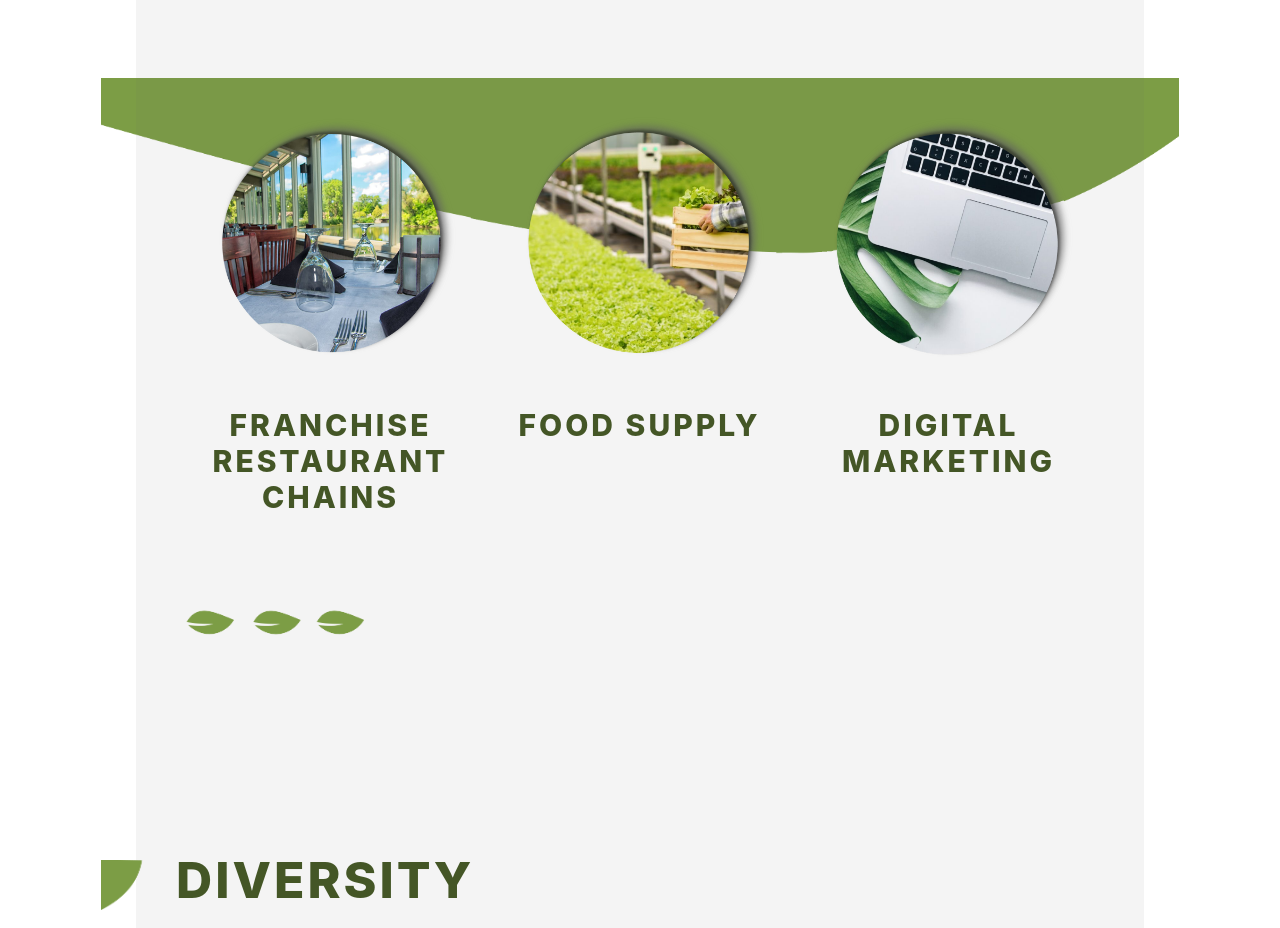
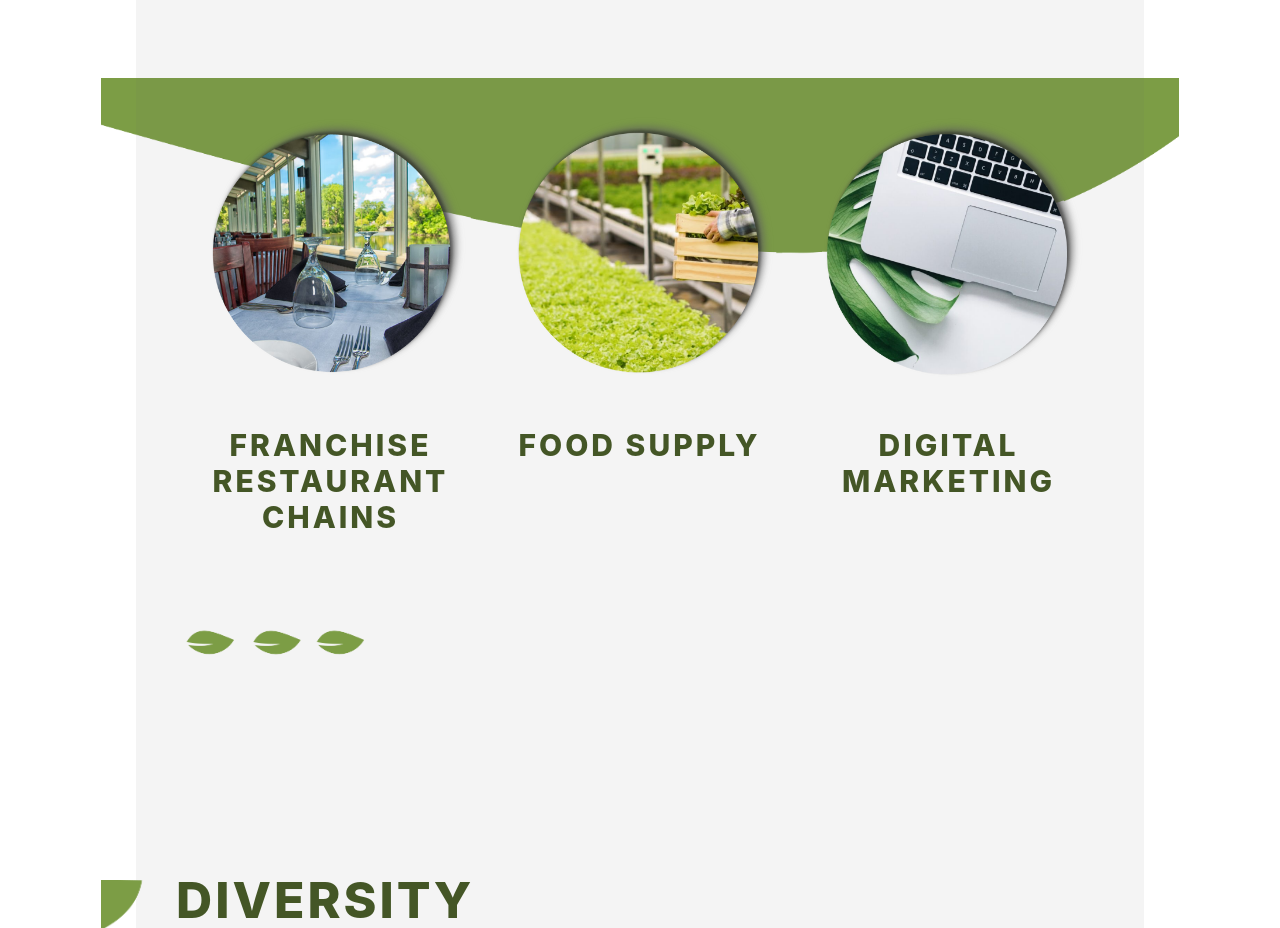
Before and after one commit to vanguard88728/prom, a React (Create React App) app: page / in a window 1280 px wide. Shown: the part 3383-4311 px from the top of the page. Built offline with nearby package versions, Linux system fonts and the light colour scheme.

Commit message:
Update ImageCard component

```diff
--- a/src/App.css
+++ b/src/App.css
@@ -15,3 +15,7 @@
 .text-secondary {
   color: #7C9D45;
 }
+
+.text-center {
+  text-align: center;
+}
--- a/src/components/ImageCard/ImageCard.css
+++ b/src/components/ImageCard/ImageCard.css
@@ -11,7 +11,6 @@
 .background-image {
     position: absolute;
     top: 0;
-    bottom: 0;
     left: -75px;
     right: -75px;
     z-index: -1;
@@ -21,12 +20,17 @@
     max-width: 100%;
 }
 
+.background-image.bottom {
+    top: auto;
+    bottom: 0;
+}
+
 .card-item-container {
     width: 33.3%;
     text-align: center;
     display: flex;
     flex-direction: column;
-    padding: 0 20px;
+    padding: 0 10px;
     box-sizing: border-box;
 }
 
@@ -53,5 +57,6 @@
 }
 
 .card-item-subtitle {
-
+    font-size: 30px;
+    text-transform: uppercase;
 }
--- a/src/components/ImageCard/ImageCard.js
+++ b/src/components/ImageCard/ImageCard.js
@@ -5,7 +5,7 @@ import BottomImage from '../../assets/images/CardBottomHolder.png';
 
 const CardItem = ({ direction = 'top', itemData}) => {
   return (
-    <div className="card-item-container">
+    <div className={`card-item-container ${direction}`}>
       <img src={itemData.image} alt='' className={`card-item-image ${direction}`} />
       <p className="card-item-title text-primary">{itemData.title}</p>
       <p className="card-item-subtitle text-secondary">{itemData.subtitle}</p>
@@ -18,7 +18,7 @@ const ImageCard = ({ direction = 'top', data }) => {
 
   return (
     <div className={`card-container ${direction}`}>
-      {data.map((item, index) => (<CardItem key={index} itemData={item} />))}
+      {data.map((item, index) => (<CardItem key={index} itemData={item} direction={direction} />))}
       <div className={`background-image ${direction}`}>
         <img src={isTop ? TopImage : BottomImage} alt='back' />
       </div>
```
